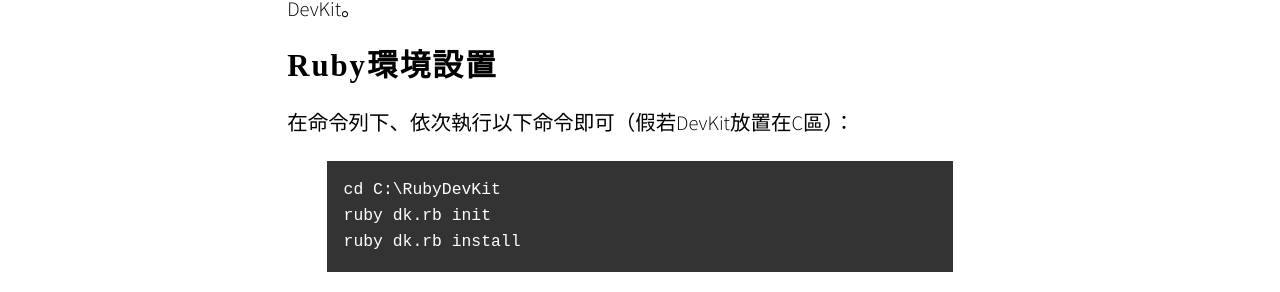
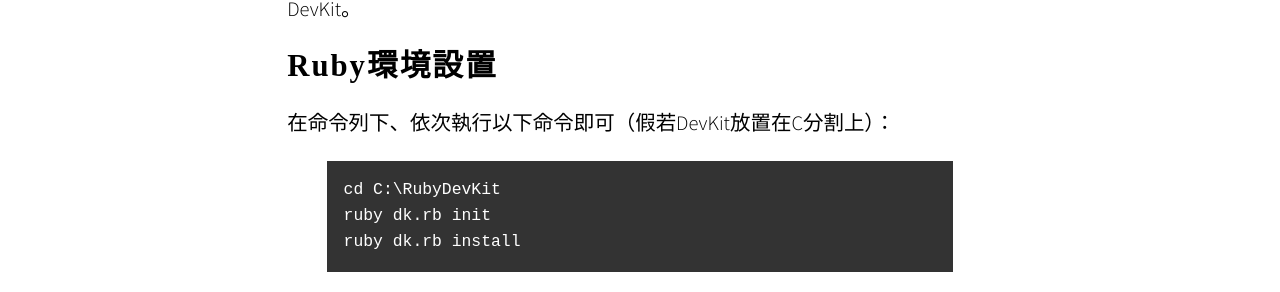
Before and after one commit to kenmux/kenmux.github.io, a Jekyll site: the page built from _posts/2015/08/02/run-jekyll-on-windows/2015-08-02-run-jekyll-on-windows.md, in a window 1280 px wide. Shown: the part 592-884 px from the top of the page. Built offline with Jekyll 4.4.1, drawn with Linux system fonts in a browser that asks for light colours; nearby versions of some CDN libraries; some web fonts are replaced.

Commit message:
Update post '2015-08-02-run-jekyll-on-windows.md'
- Correct the translation of word 'partition'

```diff
--- a/_posts/2015/08/02/run-jekyll-on-windows/2015-08-02-run-jekyll-on-windows.md
+++ b/_posts/2015/08/02/run-jekyll-on-windows/2015-08-02-run-jekyll-on-windows.md
@@ -15,7 +15,7 @@
 
 # Ruby環境設置
 
-在命令列下、依次執行以下命令即可（假若DevKit放置在C區）：
+在命令列下、依次執行以下命令即可（假若DevKit放置在C分割上）：
 
 {% highlight text %}
 cd C:\RubyDevKit
```
